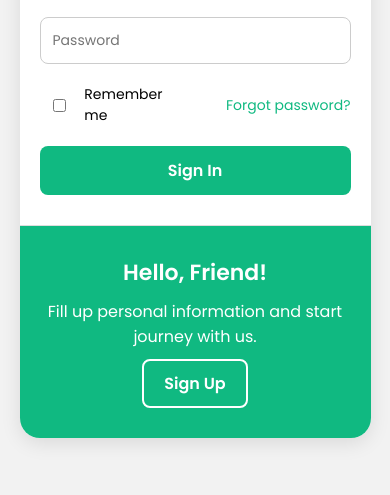
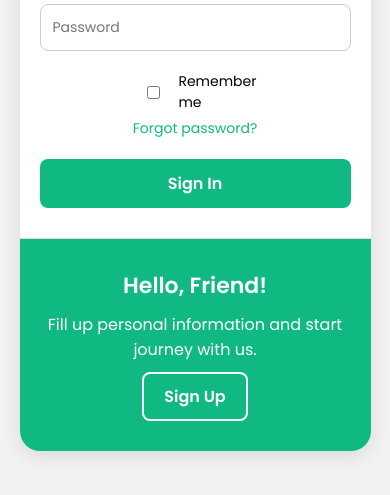
Before and after one commit to TuBui-1011/Food-Oderring, a plain HTML site: page index.html in a window 390 px wide. Shown: the part 309-804 px from the top of the page. Drawn offline with nearby package versions, Linux system fonts and the light colour scheme.

Commit message:
update CSS for  remember me & forgot password

```diff
--- a/index.html
+++ b/index.html
@@ -163,6 +163,12 @@
         padding: 8px;
         font-size: 14px;
       }
+        #login-form .login-options {
+    flex-direction: column;
+    align-items: flex-start;
+    gap: 5px;
+  }
+
     }
         .right-section button:hover {
       background-color: white;
@@ -185,22 +191,19 @@
         <form id="login-form">
           <input type="email" placeholder="Email" id="email" />
           <input type="password" placeholder="Password" id="password" />
-        <div
-          style="
+          <div class="login-options" style="
           display: flex;
           justify-content: space-between;
           align-items: center;
           font-size: 14px;
           margin: 10px 0;
-          "
-        >
-          <label style="display: flex; align-items: center; gap: 5px">
+        ">
+          <label style="display: flex; align-items: center; gap: 5px;">
             <input type="checkbox" /> Remember me
           </label>
-          <a href="#" style="color: #10b981; text-decoration: none"
-            >Forgot password?</a
-          >
+          <a href="#" style="color: #10b981; text-decoration: none;">Forgot password?</a>
         </div>
+
 
         <button>Sign In</button>
       </div>
```
Lines whose indentation alone changed are shown as unchanged.
